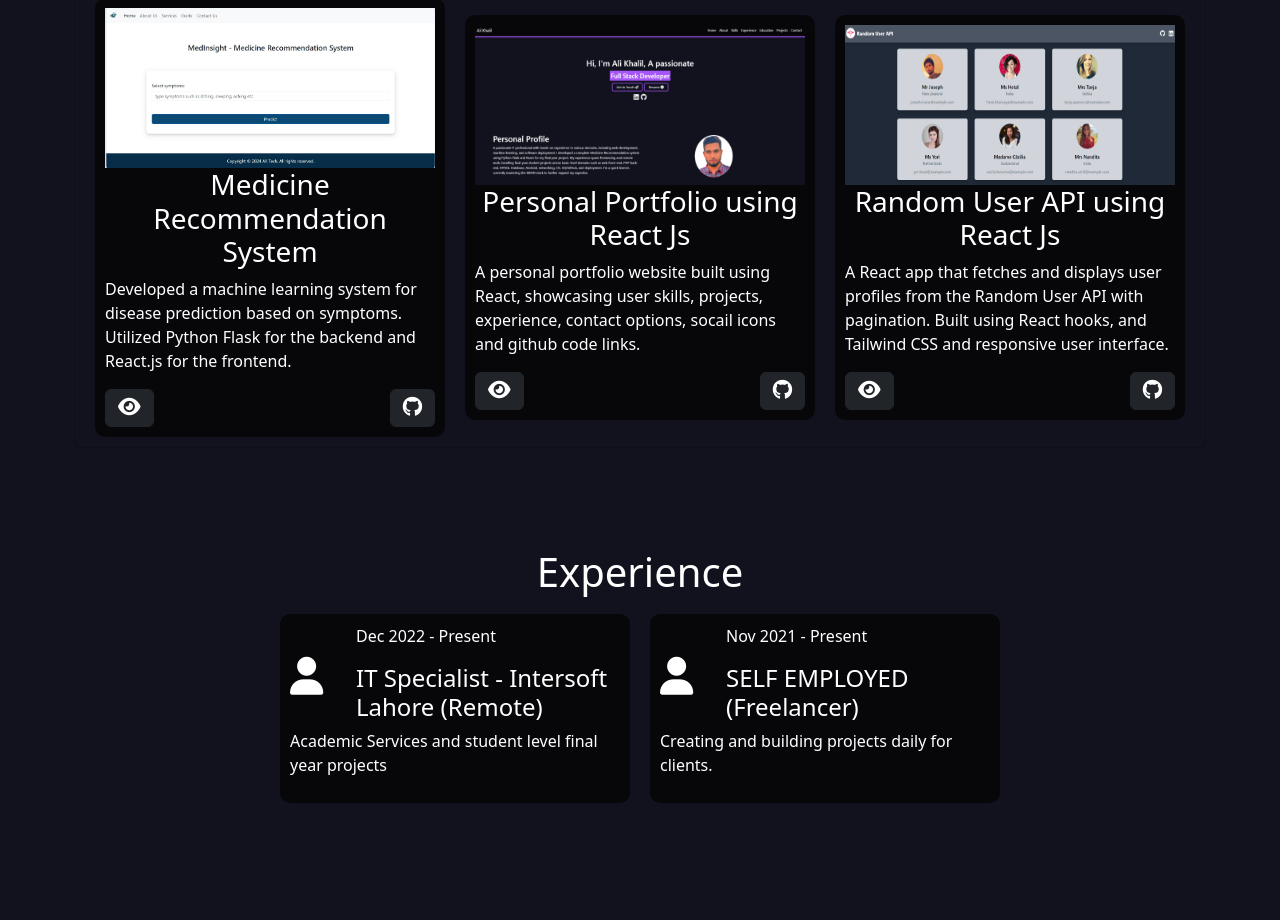
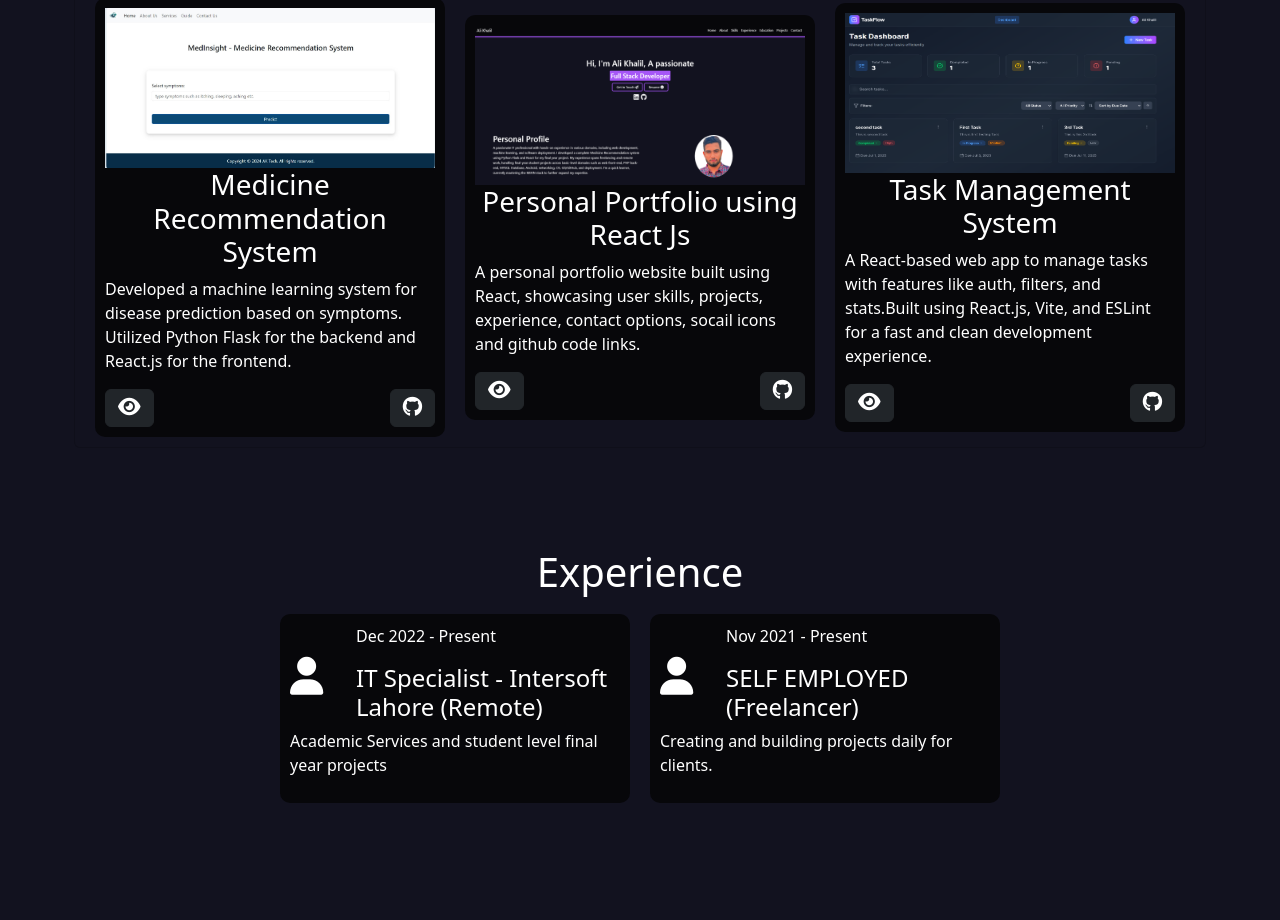
Before and after one commit to AliKhalil28/portfolio, a React (Create React App) app: page / in a window 1280 px wide. Shown: the part 1853-2773 px from the top of the page. Built offline with nearby package versions, Linux system fonts and the light colour scheme.

Commit message:
Add Task management project

```diff
--- a/src/Components/Project.js
+++ b/src/Components/Project.js
@@ -25,12 +25,12 @@ const projects = [
   },
   {
     id: 3,
-    title: "Random User API using React Js",
+    title: "Task Management System",
     description:
-      "A React app that fetches and displays user profiles from the Random User API with pagination. Built using React hooks, and Tailwind CSS and responsive user interface.",
+      "A React-based web app to manage tasks with features like auth, filters, and stats.Built using React.js, Vite, and ESLint for a fast and clean development experience.",
     image: prjct4,
-    demoLink: "https://randam-user-api-react.vercel.app/",
-    codeLink: "https://github.com/AliKhalil28/RandamUserAPIReact",
+    demoLink: "https://task-management-frontend-omega-amber.vercel.app/",
+    codeLink: "https://github.com/AliKhalil28/Task-Management-Frontend",
   },
 ];
 
```
Also changed, not shown: src/Assets/project4.png.
